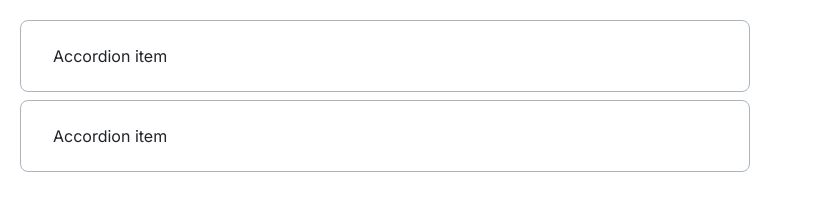
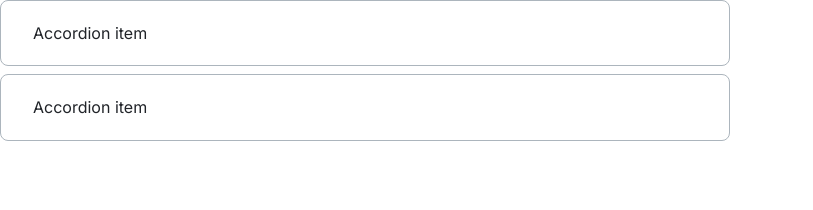
Before and after one commit to js-tasks-ru/htmlcss-20220811_daniil-maltsev, a website: page 03-lection1/02-accordion/index.html in a window 1280 px wide. Shown: the whole page, without its empty margins (0-813 px from the left). Drawn offline with nearby package versions, Linux system fonts and the light colour scheme.

Commit message:
remove container from accordion

```diff
--- a/03-lection1/02-accordion/accordion.css
+++ b/03-lection1/02-accordion/accordion.css
@@ -1,14 +1,6 @@
 /* Стилизация аккордеона */
-.container {
-    padding: 20px;
+.accordion {
     max-width: 730px;
-}
-
-.accordion {
-    font-style: normal;
-    font-weight: 400;
-    font-size: 16px;
-    line-height: 24px;
 }
 
 .accordion__summary::-webkit-details-marker,
--- a/03-lection1/02-accordion/index.html
+++ b/03-lection1/02-accordion/index.html
@@ -7,7 +7,6 @@
         <link rel="stylesheet" href="./accordion.css">
     </head>
     <body>
-        <div class="container">
         <div class="accordion">
             <details class="accordion__item">
                 <summary class="accordion__summary">
@@ -26,6 +25,5 @@
                 </p>
             </details>
         </div>
-        </div>
     </body>
 </html>
```
Lines whose indentation alone changed are shown as unchanged.
